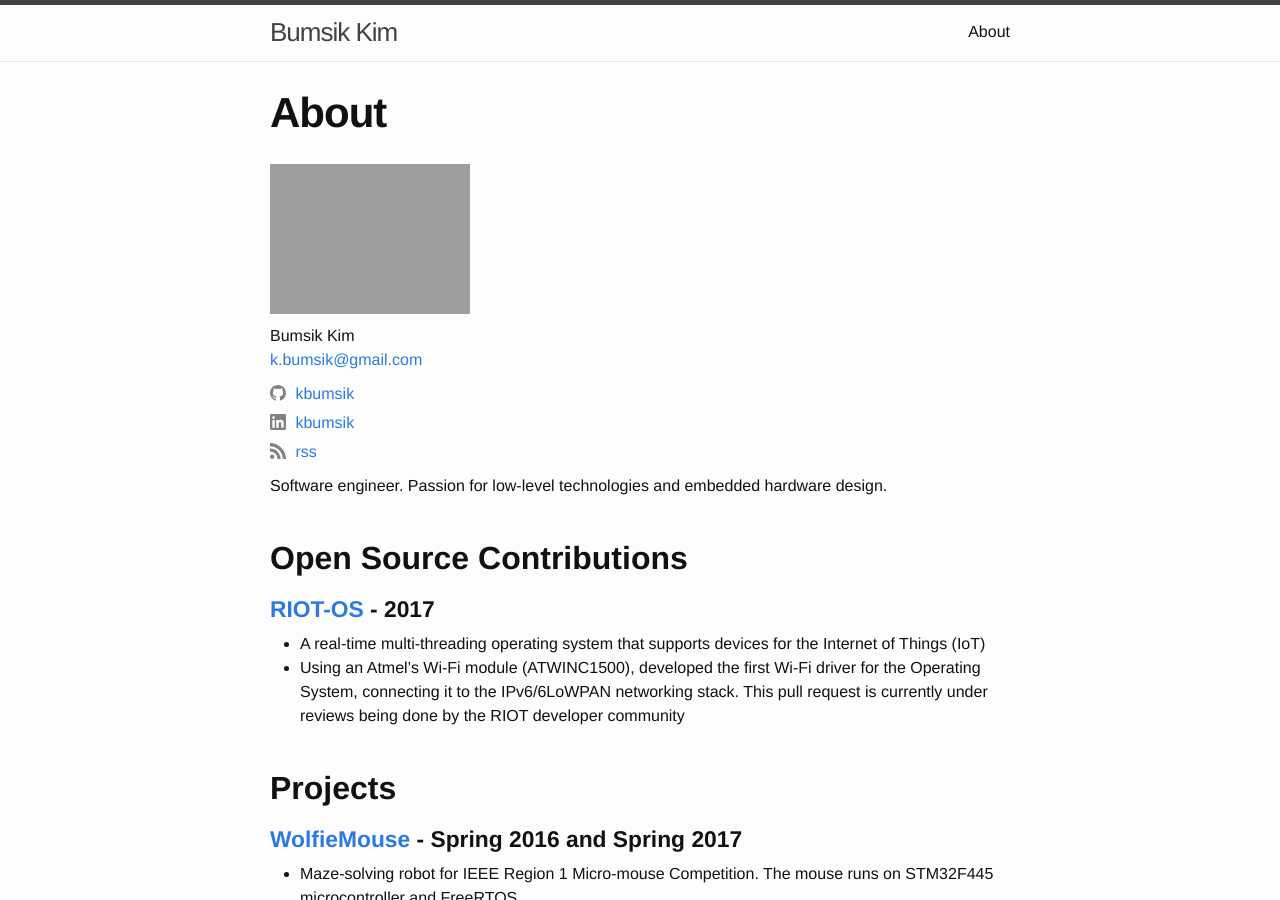
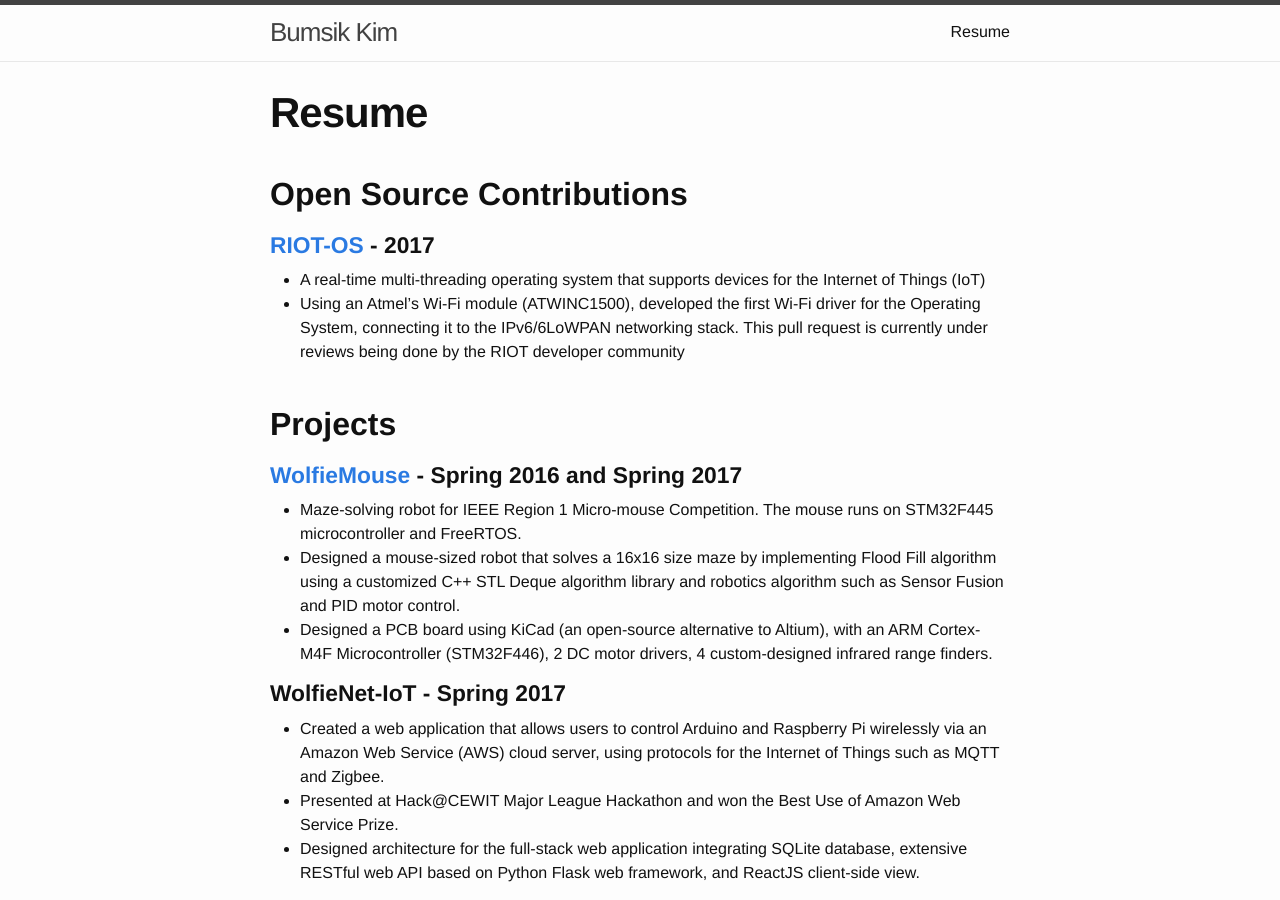
Before and after one commit to kbumsik/kbumsik.github.io, a Jekyll site: the page built from resume.md, in a window 1280 px wide and 900 px high. Built offline with Jekyll 4.4.1, drawn with Linux system fonts in a browser that asks for light colours.

Commit message:
Moved about.md to resume.md

```diff
--- a/about.md
+++ b/resume.md
@@ -1,32 +1,8 @@
 ---
 layout: page
-title: About
-permalink: /about/
+title: Resume
+permalink: /resume/
 ---
-
-![my_photo]({{ "/assets/my_photo.png" | absolute_url }}){:class="img-responsive" height="150px"}
-
-<div>
-    <ul class="contact-list">
-        <li>
-            {% if site.author %}
-              {{ site.author | escape }}
-            {% else %}
-              {{ site.title | escape }}
-            {% endif %}
-        </li>
-        {% if site.email %}
-        <li><a href="mailto:{{ site.email }}">{{ site.email }}</a></li>
-        {% endif %}
-    </ul>
-</div>
-
-<div>
-    {% include social.html %}
-</div>
-
-Software engineer. Passion for low-level technologies and embedded hardware design.
-
 
 ## Open Source Contributions
 
```
